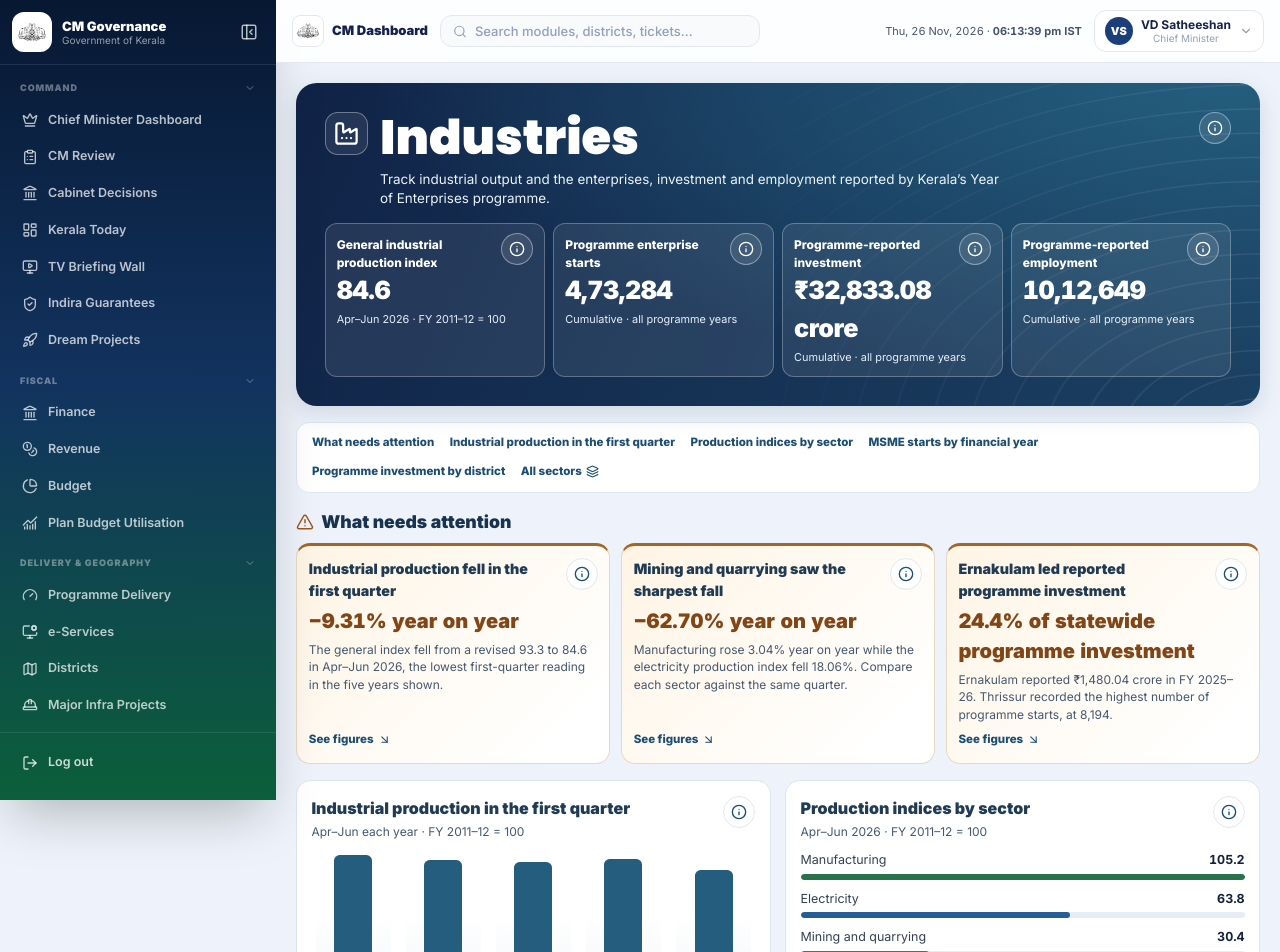
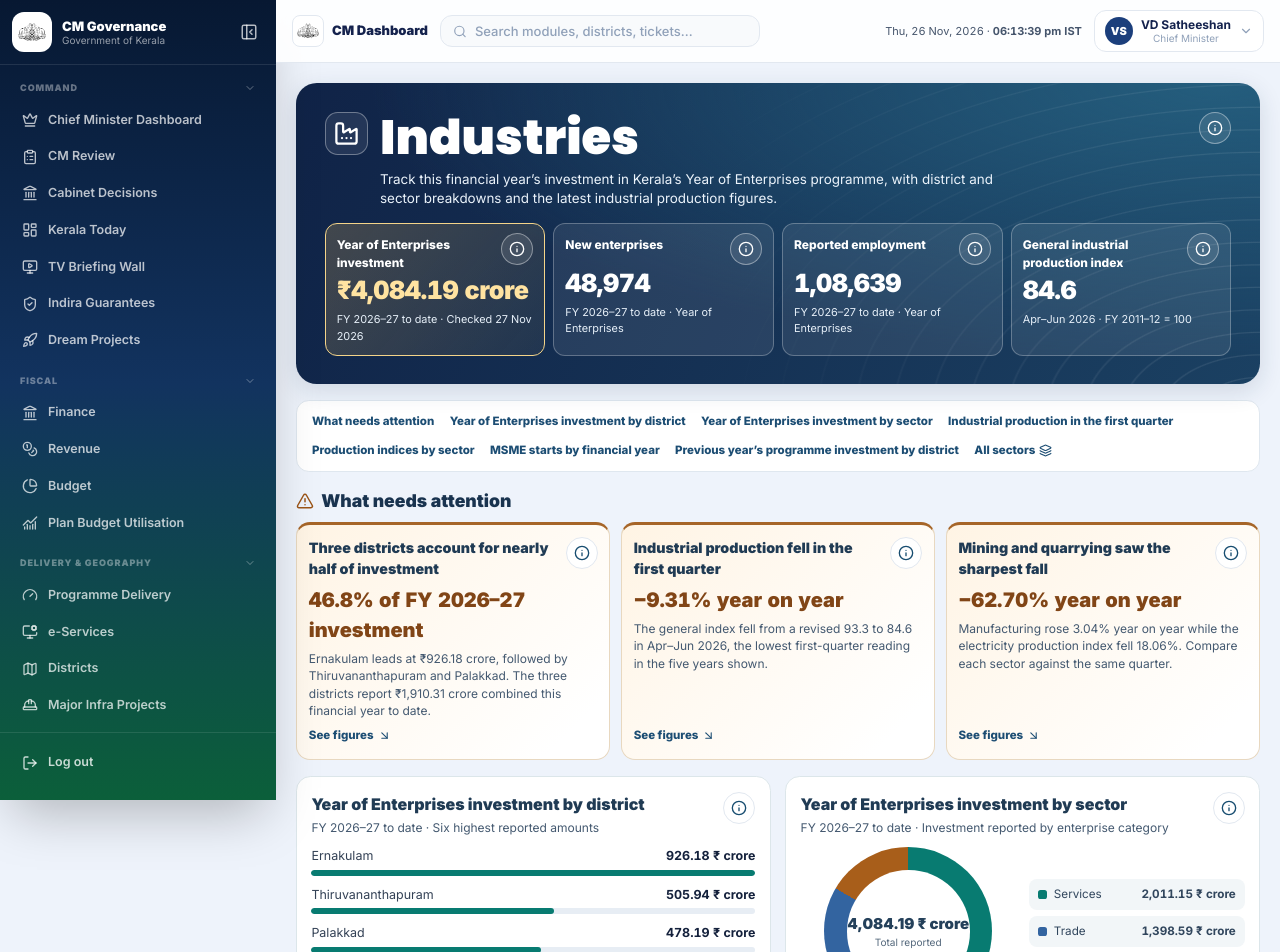
Before and after one commit to abhikrishnanr/cmd-stage-1, a Next.js app: page /industries in a window 1280 px wide. Shown: the top 952 px of the page. Built offline with nearby package versions, Linux system fonts and the light colour scheme.

Commit message:
Highlight current-year enterprise investment in Industries

```diff
--- a/src/components/DepartmentDashboard.module.css
+++ b/src/components/DepartmentDashboard.module.css
@@ -12,6 +12,8 @@
 .metric h2 { padding-top: .22rem; font-size: .75rem; font-weight: 750; }
 .metric > strong { color: white; font-size: clamp(1.12rem, 2.5vw, 1.57rem); font-weight: 820; letter-spacing: -.018em; font-variant-numeric: tabular-nums; }
 .metric > p { margin-top: .08rem; color: #e7f0f9; font-size: .68rem; }
+.metric[data-featured] { border-color: #f4d489; background: linear-gradient(132deg, #f1bf5b38, #f1bf5b0f); }
+.metric[data-featured] > strong { color: #ffe3a1; }
 .metric > header > details, .signal > header > details, .card > header > details { position: static; }
 .metric > header > details > div, .signal > header > details > div, .card > header > details > div { top: 3rem; right: .65rem; max-width: calc(100% - 1.3rem); }
 .metric:has(details[open]), .signal:has(details[open]), .card:has(> header > details[open]) { z-index: 10; }
--- a/src/components/DepartmentDashboard.tsx
+++ b/src/components/DepartmentDashboard.tsx
@@ -10,7 +10,7 @@ import styles from "./DepartmentDashboard.module.css";
 export type DepartmentSource = DataProvenance & { url: string; period: string };
 type ChartRow = { label: string; value: number; color?: string };
 
-type Measure = { label: string; value: string; source: DepartmentSource; note?: string };
+type Measure = { label: string; value: string; source: DepartmentSource; note?: string; featured?: boolean };
 
 type Attention = {
   title: string;
@@ -65,8 +65,8 @@ export function DepartmentDashboard({ data }: { data: DepartmentDashboardData })
           <CmSourceDetails sources={sources} label={`${data.title} sources`} inverted />
         </div>
         <div className={styles.metrics}>
-          {data.measures.map(({ label, value, source, note }) => (
-            <article className={styles.metric} key={label}>
+          {data.measures.map(({ label, value, source, note, featured }) => (
+            <article className={styles.metric} data-featured={featured || undefined} key={label}>
               <header><h2>{label}</h2><CmSourceDetails sources={[source]} label={`${label} source`} inverted /></header>
               <strong>{value}</strong>
               <p>{note ?? source.period}</p>
--- a/src/data/departmentDashboards/industries.ts
+++ b/src/data/departmentDashboards/industries.ts
@@ -27,11 +27,11 @@ const programme = {
   fetchedAt: checkedAt,
 };
 
-const programmeTotalsSource = {
+const currentProgrammeSource = {
   ...programme,
-  dataset: "Year of Enterprises · All view",
-  period: "FY 2022–23 through in-progress FY 2026–27",
-  basis: "Cumulative starts, investment and employment reported by the programme. The current financial year is partial.",
+  dataset: "Year of Enterprises · 2026–27 achievements and district and category reports",
+  period: "FY 2026–27 to date",
+  basis: "Select 2026–27 on the official dashboard. Figures cover investment, starts and employment reported by Year of Enterprises for the current financial year to date.",
 } satisfies DepartmentSource;
 
 const programmeDistrictsSource = {
@@ -71,7 +71,30 @@ const enterpriseHistory = [
   { label: "2024–25", value: 109692, investment: 7217.8, employment: 231468 },
 ] as const;
 
-const districts = [
+const currentDistricts = [
+  { label: "Ernakulam", starts: 4911, value: 926.18, employment: 12492 },
+  { label: "Thiruvananthapuram", starts: 6723, value: 505.94, employment: 15713 },
+  { label: "Palakkad", starts: 4377, value: 478.19, employment: 10178 },
+  { label: "Malappuram", starts: 4966, value: 374.22, employment: 12403 },
+  { label: "Thrissur", starts: 5227, value: 319.78, employment: 10703 },
+  { label: "Alappuzha", starts: 5543, value: 308.63, employment: 10354 },
+  { label: "Kottayam", starts: 3405, value: 280.45, employment: 6872 },
+  { label: "Kollam", starts: 5071, value: 271.03, employment: 10023 },
+  { label: "Kozhikode", starts: 2107, value: 172.35, employment: 5380 },
+  { label: "Kannur", starts: 1642, value: 152.31, employment: 3772 },
+  { label: "Pathanamthitta", starts: 2703, value: 117.18, employment: 5636 },
+  { label: "Wayanad", starts: 812, value: 61.91, employment: 1889 },
+  { label: "Kasaragod", starts: 733, value: 58.94, employment: 1602 },
+  { label: "Idukki", starts: 754, value: 57.08, employment: 1622 },
+] as const;
+
+const currentCategories = [
+  { label: "Services", starts: 24663, value: 2011.15, employment: 57559, color: "#087b71" },
+  { label: "Trade", starts: 20074, value: 1398.59, employment: 38947, color: "#3364a0" },
+  { label: "Manufacturing", starts: 4237, value: 674.45, employment: 12133, color: "#a85e1a" },
+] as const;
+
+const previousDistricts = [
   { label: "Ernakulam", starts: 6635, value: 1480.04, employment: 15782 },
   { label: "Malappuram", starts: 7398, value: 636.99, employment: 17430 },
   { label: "Thrissur", starts: 8194, value: 557.26, employment: 17387 },
@@ -88,22 +111,30 @@ const districts = [
   { label: "Idukki", starts: 1015, value: 84.30, employment: 2148 },
 ] as const;
 
-const fiscalYearProgramme = { starts: 71741, investment: 6065.16, employment: 155198 };
-const ernakulamShare = (100 * districts[0].value / fiscalYearProgramme.investment).toFixed(1);
+const currentProgramme = { starts: 48974, investment: 4084.19, employment: 108639 };
+const previousProgramme = { starts: 71741, investment: 6065.16, employment: 155198 };
+const leadingDistrictsInvestment = currentDistricts.slice(0, 3).reduce((total, { value }) => total + value, 0);
+const leadingDistrictsShare = (100 * leadingDistrictsInvestment / currentProgramme.investment).toFixed(1);
+const servicesShare = (100 * currentCategories[0].value / currentProgramme.investment).toFixed(1);
 const number = new Intl.NumberFormat("en-IN", { maximumFractionDigits: 2 });
 
 export const industriesDashboard = {
   title: "Industries",
-  description: "Track industrial output and the enterprises, investment and employment reported by Kerala’s Year of Enterprises programme.",
+  description: "Track this financial year’s investment in Kerala’s Year of Enterprises programme, with district and sector breakdowns and the latest industrial production figures.",
   icon: "Factory",
   accent: "#245d7d",
   measures: [
+    { label: "Year of Enterprises investment", value: `₹${number.format(currentProgramme.investment)} crore`, note: `FY 2026–27 to date · Checked ${checkedAt}`, source: currentProgrammeSource, featured: true },
+    { label: "New enterprises", value: number.format(currentProgramme.starts), note: "FY 2026–27 to date · Year of Enterprises", source: currentProgrammeSource },
+    { label: "Reported employment", value: number.format(currentProgramme.employment), note: "FY 2026–27 to date · Year of Enterprises", source: currentProgrammeSource },
     { label: "General industrial production index", value: "84.6", note: "Apr–Jun 2026 · FY 2011–12 = 100", source: iipReport },
-    { label: "Programme enterprise starts", value: "4,73,284", note: "Cumulative · all programme years", source: programmeTotalsSource },
-    { label: "Programme-reported investment", value: "₹32,833.08 crore", note: "Cumulative · all programme years", source: programmeTotalsSource },
-    { label: "Programme-reported employment", value: "10,12,649", note: "Cumulative · all programme years", source: programmeTotalsSource },
   ],
   attention: [
+    {
+      title: "Three districts account for nearly half of investment", value: `${leadingDistrictsShare}% of FY 2026–27 investment`,
+      detail: `Ernakulam leads at ₹${number.format(currentDistricts[0].value)} crore, followed by Thiruvananthapuram and Palakkad. The three districts report ₹${number.format(leadingDistrictsInvestment)} crore combined this financial year to date.`,
+      sources: [currentProgrammeSource], section: "industry-districts",
+    },
     {
       title: "Industrial production fell in the first quarter", value: "−9.31% year on year",
       detail: "The general index fell from a revised 93.3 to 84.6 in Apr–Jun 2026, the lowest first-quarter reading in the five years shown.",
@@ -114,13 +145,29 @@ export const industriesDashboard = {
       detail: "Manufacturing rose 3.04% year on year while the electricity production index fell 18.06%. Compare each sector against the same quarter.",
       sources: [iipReport], section: "industry-sectors",
     },
-    {
-      title: "Ernakulam led reported programme investment", value: `${ernakulamShare}% of statewide programme investment`,
-      detail: `Ernakulam reported ₹${number.format(districts[0].value)} crore in FY 2025–26. Thrissur recorded the highest number of programme starts, at ${number.format(districts[2].starts)}.`,
-      sources: [programmeDistrictsSource], section: "industry-districts",
-    },
   ],
   charts: [
+    {
+      id: "industry-districts", title: "Year of Enterprises investment by district", period: "FY 2026–27 to date · Six highest reported amounts",
+      sources: [currentProgrammeSource], unit: "₹ crore", color: "#087b71", rows: currentDistricts.slice(0, 6),
+      details: {
+        columns: ["District", "New enterprises", "Investment (₹ crore)", "Reported employment"],
+        rows: [
+          ...currentDistricts.map(({ label, starts, value, employment }) => [label, starts, value, employment]),
+          ["Kerala total", currentProgramme.starts, currentProgramme.investment, currentProgramme.employment],
+        ],
+      },
+      note: "Exact figures cover all 14 districts.",
+    },
+    {
+      id: "industry-investment-sectors", title: "Year of Enterprises investment by sector", period: "FY 2026–27 to date · Investment reported by enterprise category",
+      kind: "composition", sources: [currentProgrammeSource], unit: "₹ crore", rows: currentCategories,
+      details: {
+        columns: ["Sector", "New enterprises", "Investment (₹ crore)", "Reported employment"],
+        rows: currentCategories.map(({ label, starts, value, employment }) => [label, starts, value, employment]),
+      },
+      note: `Services account for ${servicesShare}% of reported investment so far this financial year.`,
+    },
     {
       id: "industry-output", title: "Industrial production in the first quarter", period: "Apr–Jun each year · FY 2011–12 = 100",
       kind: "trend", sources: [iipReport, iipHistory], rows: q1History,
@@ -144,13 +191,13 @@ export const industriesDashboard = {
       },
     },
     {
-      id: "industry-districts", title: "Programme investment by district", period: "Six highest reported amounts · FY 2025–26",
-      sources: [programmeDistrictsSource], unit: "₹ crore", color: "#76518b", rows: districts.slice(0, 6),
+      id: "industry-districts-2025", title: "Previous year’s programme investment by district", period: "Full FY 2025–26 · Six highest reported amounts",
+      sources: [programmeDistrictsSource], unit: "₹ crore", color: "#76518b", rows: previousDistricts.slice(0, 6),
       details: {
         columns: ["District", "Programme starts", "Investment (₹ crore)", "Reported employment"],
         rows: [
-          ...districts.map(({ label, starts, value, employment }) => [label, starts, value, employment]),
-          ["Kerala total", fiscalYearProgramme.starts, fiscalYearProgramme.investment, fiscalYearProgramme.employment],
+          ...previousDistricts.map(({ label, starts, value, employment }) => [label, starts, value, employment]),
+          ["Kerala total", previousProgramme.starts, previousProgramme.investment, previousProgramme.employment],
         ],
       },
       note: "District amounts are rounded independently by the publisher.",
```
